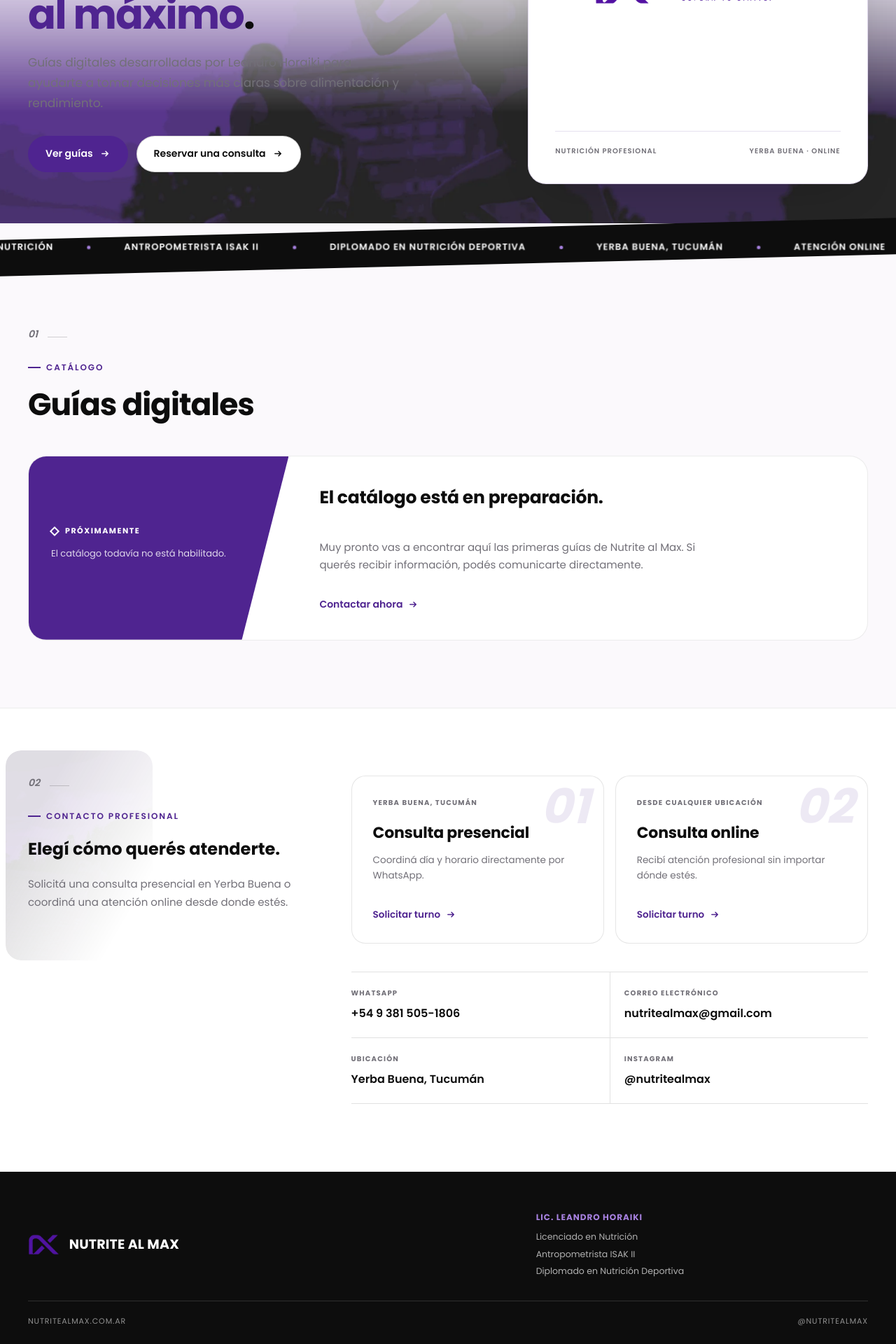
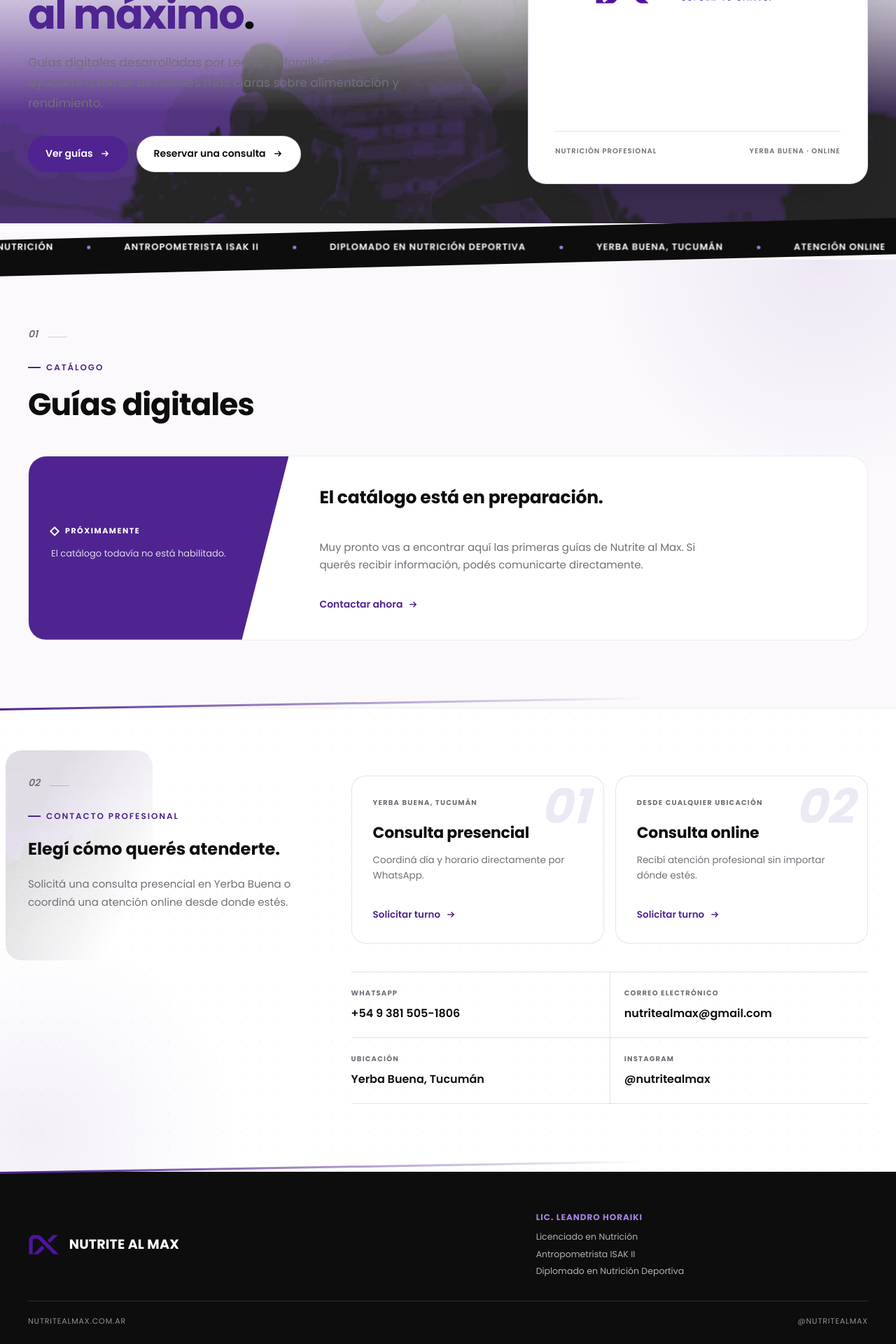
Before and after one commit to leandrohoraiki/nutrite-al-max, a Next.js app: page / in a window 1280 px wide. Shown: the part 422-2342 px from the top of the page at 70% size. Built offline with nearby package versions, Linux system fonts and the light colour scheme.

Commit message:
Update globals.css
Agregar fondo y textura sutil (glow violeta, grilla de puntos y acentos diagonales)

```diff
--- a/app/globals.css
+++ b/app/globals.css
@@ -791,6 +791,96 @@ section {
   color: #a781e0;
 }
 
+/* fondo y textura */
+body::before {
+  content: "";
+  position: fixed;
+  inset: 0;
+  z-index: -1;
+  background-image: radial-gradient(rgba(79, 36, 144, 0.06) 1px, transparent 1px);
+  background-size: 26px 26px;
+  background-position: -6px -6px;
+}
+
+.nam-section {
+  position: relative;
+}
+
+.nam-section > .nam-container {
+  position: relative;
+  z-index: 1;
+}
+
+.nam-hero::before {
+  content: "";
+  position: absolute;
+  inset: 0;
+  z-index: 0;
+  background: radial-gradient(
+    620px circle at 86% 8%,
+    rgba(79, 36, 144, 0.1),
+    transparent 60%
+  );
+  pointer-events: none;
+}
+
+#guias::before {
+  content: "";
+  position: absolute;
+  inset: 0;
+  z-index: 0;
+  background: radial-gradient(
+    520px circle at 92% 0%,
+    rgba(79, 36, 144, 0.08),
+    transparent 62%
+  );
+  pointer-events: none;
+}
+
+#consultas::before {
+  content: "";
+  position: absolute;
+  inset: 0;
+  z-index: 0;
+  background: radial-gradient(
+      480px circle at 4% 92%,
+      rgba(79, 36, 144, 0.07),
+      transparent 60%
+    ),
+    radial-gradient(rgba(79, 36, 144, 0.045) 1px, transparent 1px);
+  background-size: auto, 26px 26px;
+  background-position: 0 0, -6px -6px;
+  pointer-events: none;
+}
+
+#consultas::after,
+.nam-footer::before {
+  content: "";
+  position: absolute;
+  left: 0;
+  right: 0;
+  top: 0;
+  height: 3px;
+  z-index: 1;
+  background: linear-gradient(90deg, var(--violet) 0%, transparent 72%);
+  transform-origin: left;
+  transform: skewY(-1deg);
+  pointer-events: none;
+}
+
+.nam-footer {
+  position: relative;
+}
+
+@media (prefers-contrast: more) {
+  body::before,
+  .nam-hero::before,
+  #guias::before,
+  #consultas::before {
+    display: none;
+  }
+}
+
 @media (max-width: 920px) {
   .nam-hero-grid {
     grid-template-columns: minmax(0, 1fr) minmax(260px, 0.7fr);
```
